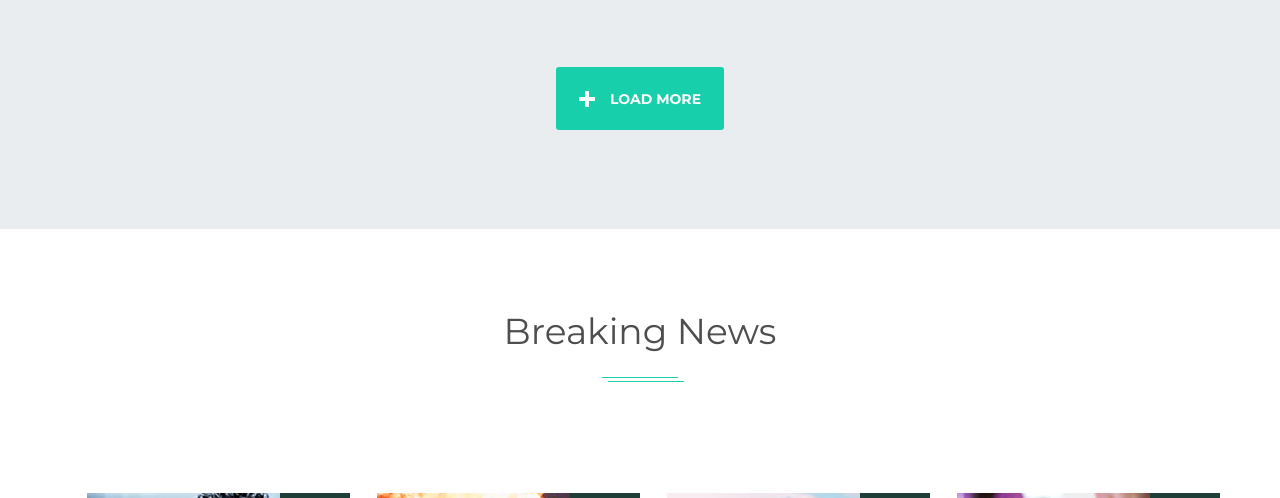
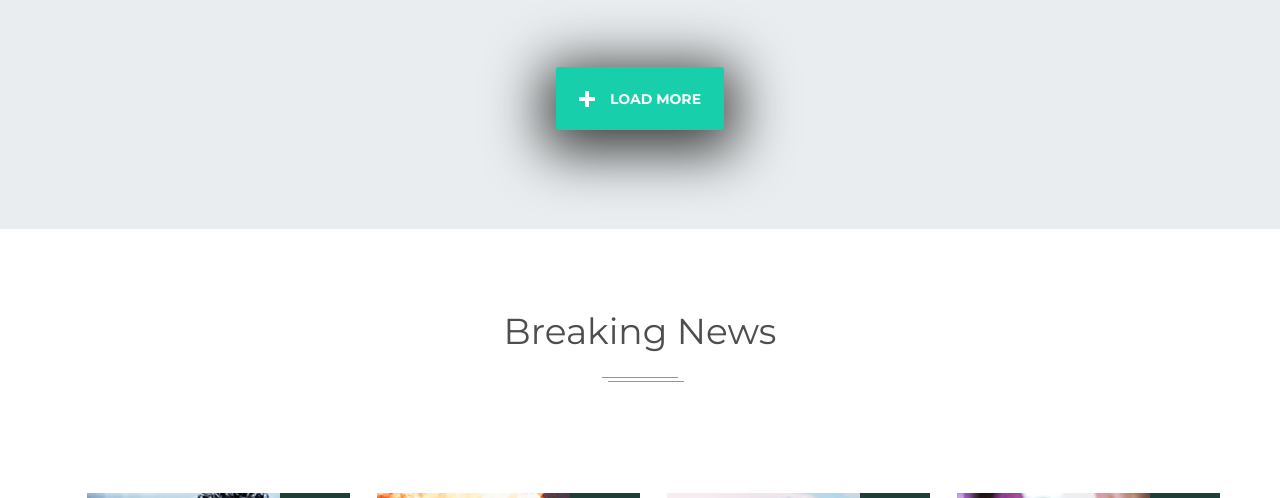
Before and after one commit to Aleksandr-Rybchenko/step_filter, a plain HTML site: page index.html in a window 1280 px wide. In both pictures the pointer is over the button "LOAD MORE". Shown: the part 3407-3905 px from the top of the page. Drawn offline with Linux system fonts and the light colour scheme.

Commit message:
Update style.css

```diff
--- a/style.css
+++ b/style.css
@@ -393,6 +393,11 @@ display: flex;
 justify-content: center;
 align-items: center;
 }
+.button-load:hover{
+    -webkit-box-shadow: 0px 10px 55px 12px rgba(0,0,0,0.75);
+-moz-box-shadow: 0px 10px 55px 12px rgba(0,0,0,0.75);
+box-shadow: 0px 10px 55px 12px rgba(0,0,0,0.75);
+}
 .btn-img{
   margin-right: 15px;
 }
```
